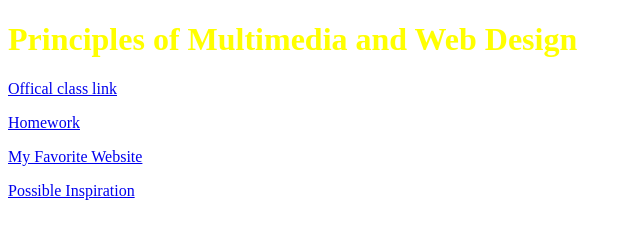
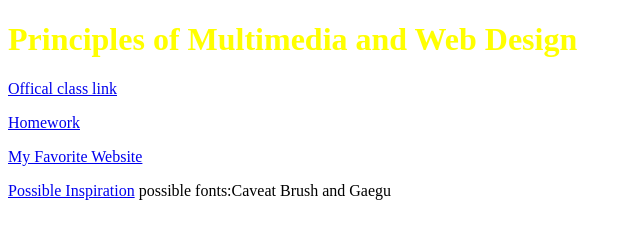
Before and after one commit to zohartsoran/zohartsoran, a plain HTML site: page index.html in a window 1280 px wide. Shown: the whole page, without its empty margins (0-640 px from the left). Drawn offline with Linux system fonts and the light colour scheme.

Commit message:
Update index.html

```diff
--- a/index.html
+++ b/index.html
@@ -15,3 +15,4 @@
 
  <p><a href="https://www.youtube.com/" target="_blank">My Favorite Website</a></p>
 <a href="https://www.behance.net/gallery/77101969/Le-Petit-Soldat?tracking_source=best_of_behance_big_covers" target="_blank">Possible Inspiration</a>
+possible fonts:Caveat Brush and Gaegu
```
